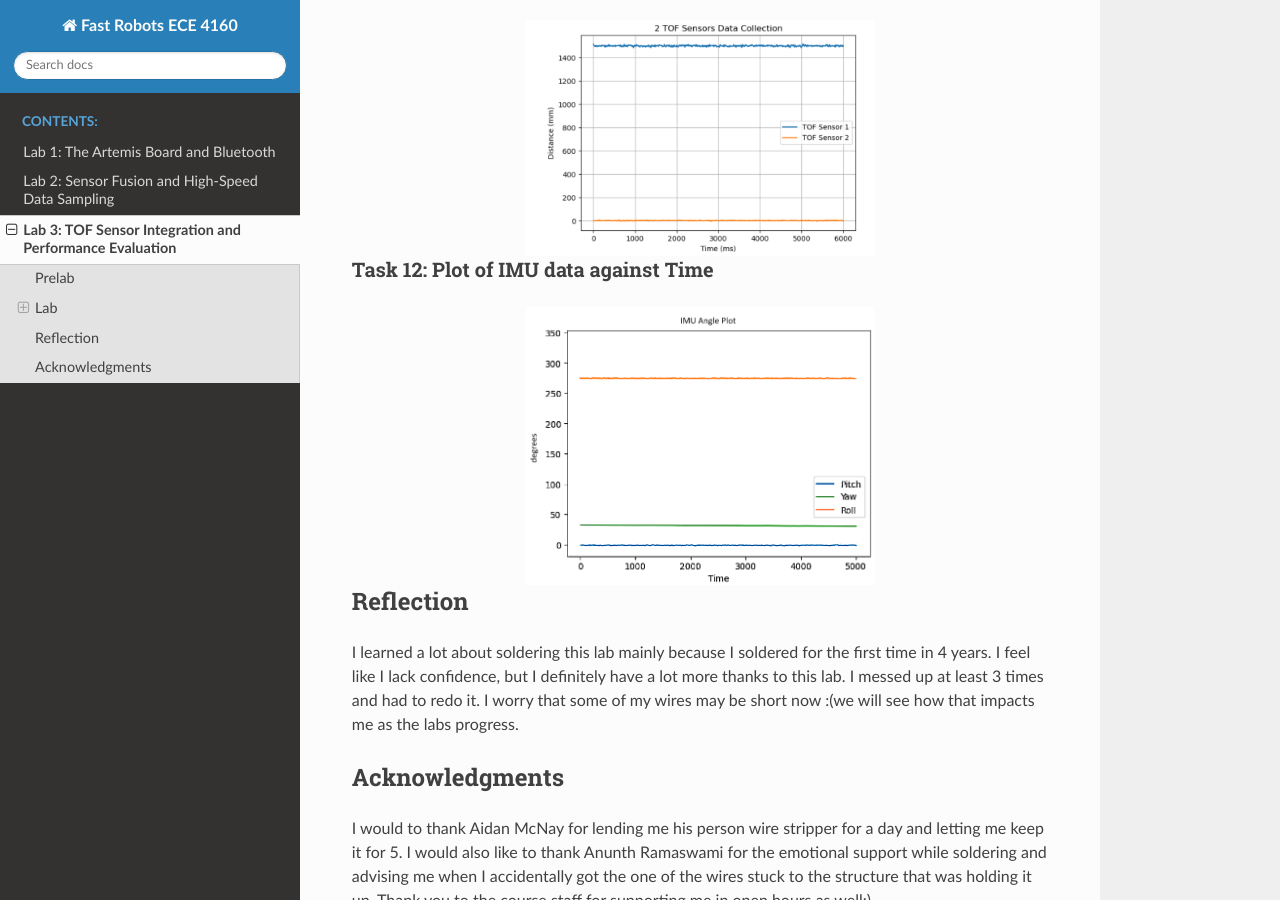
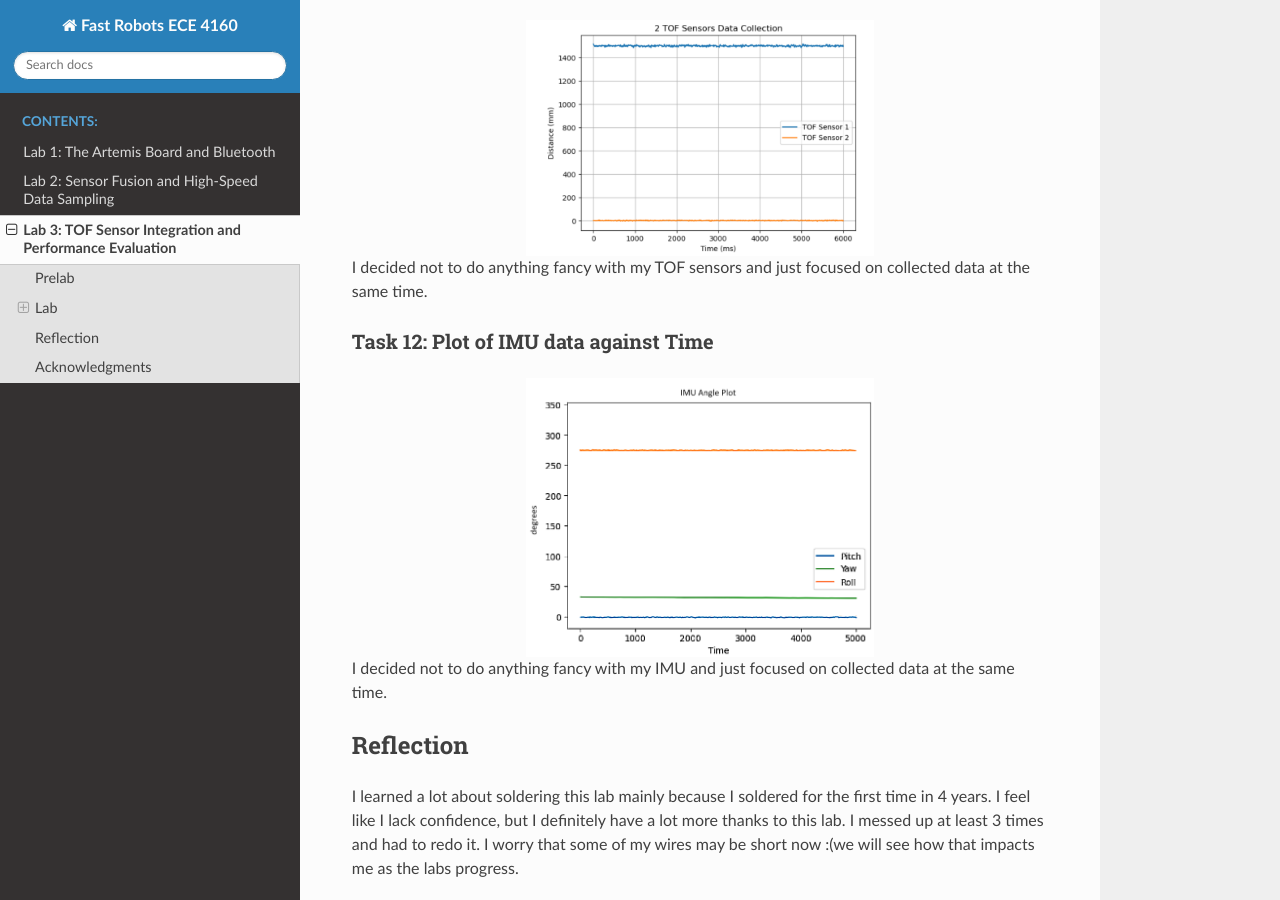
Before and after one commit to nskatti1/Fast-Robots, a Sphinx documentation site: the page built from docs/lab3.rst, in a window 1280 px wide and 900 px high, scrolled down 5056 px. Built offline with Sphinx 7.4.7 and the Read the Docs theme 3.1.0, drawn with Linux system fonts in a browser that asks for light colours; pages that are not in the unit, such as notebooks, are missing from menus.

Commit message:
Update lab3.rst

```diff
--- a/docs/lab3.rst
+++ b/docs/lab3.rst
@@ -145,15 +145,20 @@ Task 11: Plot of ToF data against Time
    :align: center
    :width: 50%
 
+I decided not to do anything fancy with my TOF sensors and just focused on collected data at the same time.
+
 Task 12: Plot of IMU data against Time
 ^^^^^^^^^^^^^^^^^^^^^^^^^^^^^^^^^^^^^^
 .. image:: images/l3_imu.png
    :align: center
    :width: 50%
 
+I decided not to do anything fancy with my IMU and just focused on collected data at the same time.
+
 Reflection
 --------------------------------------------------------------------------
 I learned a lot about soldering this lab mainly because I soldered for the first time in 4 years. I feel like I lack confidence, but I definitely have a lot more thanks to this lab. I messed up at least 3 times and had to redo it. I worry that some of my wires may be short now :(we will see how that impacts me as the labs progress.
+
 
 Acknowledgments
 --------------------------------------------------------------------------
```
